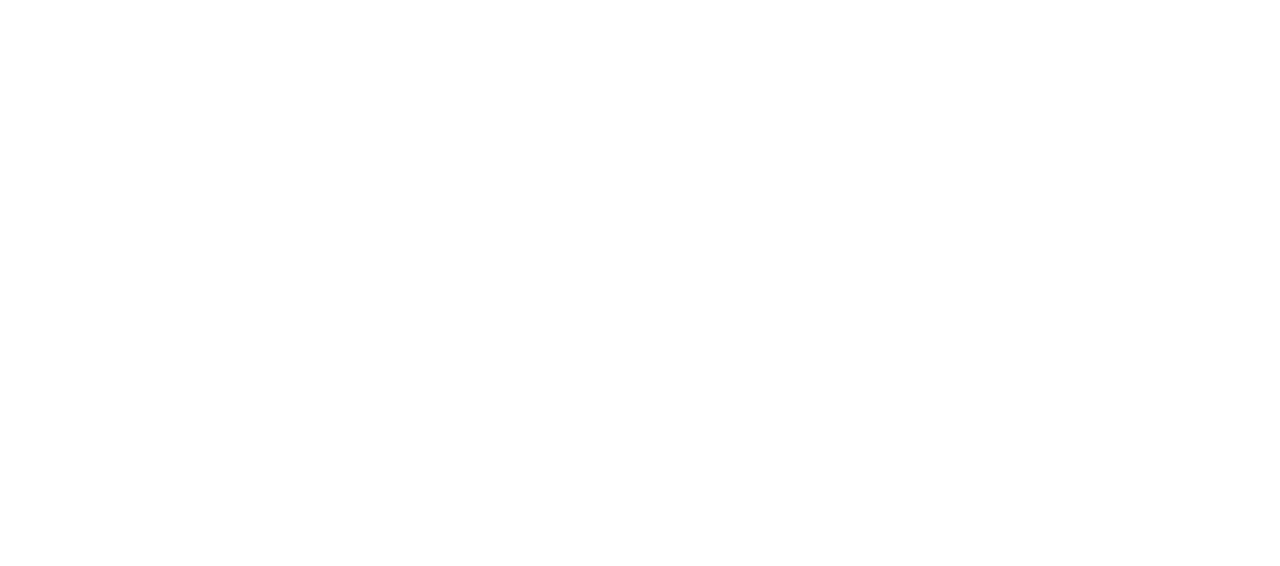
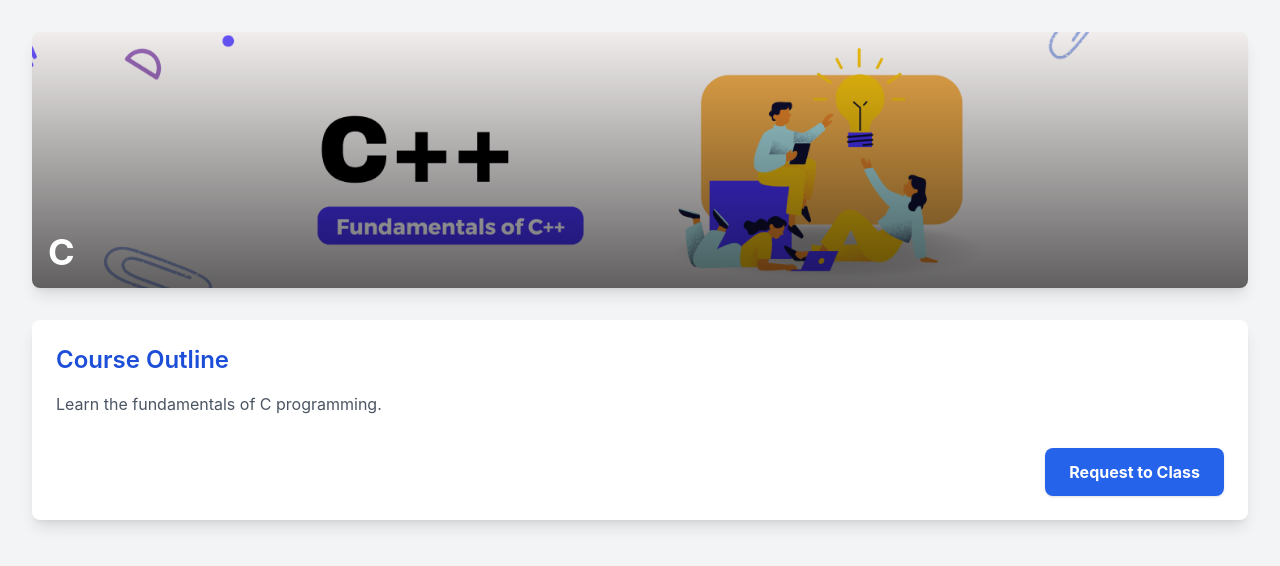
Before and after one commit to musnymubarak/EduLink-Peer-Tutoring-App, a React (Create React App) app in the folder frontend/: page /dashboard/student/subject/1 in a window 1280 px wide. Before the commit this address had no page. Shown: the top 566 px of the page. Built offline with nearby package versions, Linux system fonts and the light colour scheme.

Commit message:
fixed issu in navigating to subjectdetail page

```diff
--- a/frontend/src/App.js
+++ b/frontend/src/App.js
@@ -37,7 +37,7 @@
         <Route path='/dashboard/student/schedule' element={<Schedule/>}/>
         <Route path='/dashboard/student/enrolled-courses' element={<EnrolledSubjects/>}/>
         <Route path='/dashboard/student/resources' element={<Resources/>}/>
-        <Route path="/dashboard/student/subjectData/:id" element={<SubjectDetails />} />
+        <Route path="/dashboard/student/subject/:id" element={<SubjectDetails />} />
 
         {/*tutor*/}
         <Route path='/dashboard/tutor' element={<TDashboard/>}/>
```
